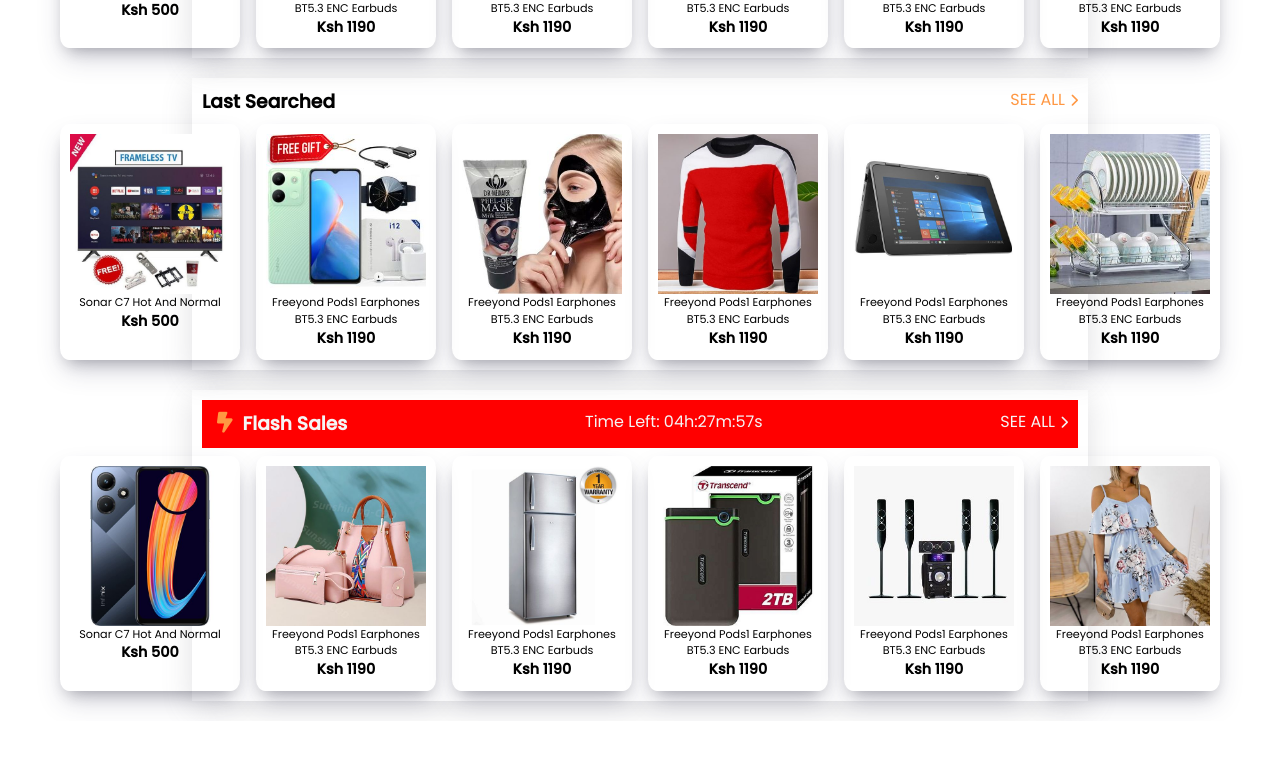
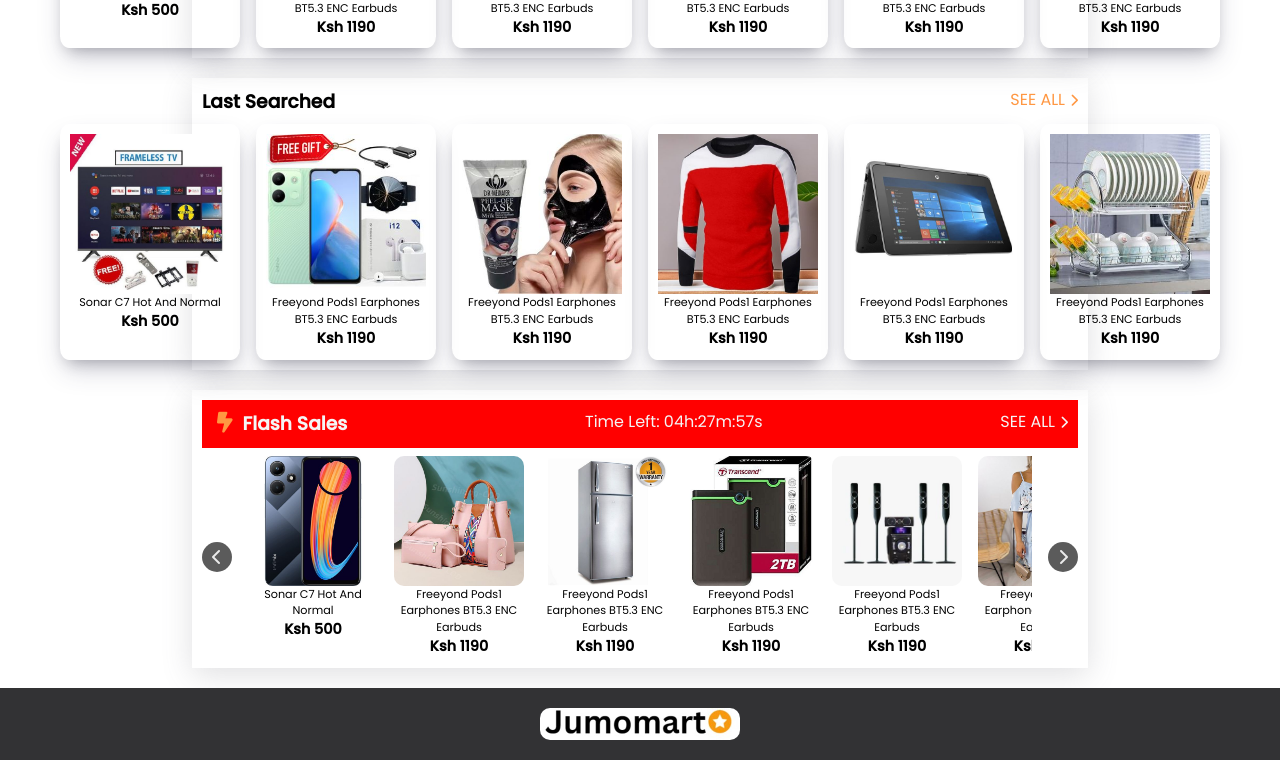
Before and after one commit to Nestamash/Jumomart2, a React (Vite) app: page / in a window 1280 px wide. Shown: the part 1037-1797 px from the top of the page. Before the commit the page ends 1758 px from the top, so only its background shows below. Built offline with nearby package versions, Linux system fonts and the light colour scheme.

Commit message:
added smooth slide in

```diff
--- a/src/App.jsx
+++ b/src/App.jsx
@@ -29,7 +29,7 @@
      <Lastviewed />
      <LastSearched />
      <FlashSale />
-     {/* <Footer /> */}
+     <Footer />
 
     </>
   )
--- a/src/layouts/footer/Footer.jsx
+++ b/src/layouts/footer/Footer.jsx
@@ -3,7 +3,7 @@
 const Footer = () => {
   return (
     <footer>
-        <h1>footer</h1>
+        <img src='/logo.jpeg' alt='logo' />
     </footer>
   )
 }
--- a/src/layouts/footer/footer.scss
+++ b/src/layouts/footer/footer.scss
@@ -1,6 +1,15 @@
 
 footer{
+    display: flex;
+    justify-content: center;
+    align-items: center;
     color: white;
     background-color: hsl(240,2%,20%);
     margin-top: auto;
+    padding: 20px;
+
+    img{
+        width: 200px;
+
+    }
 }
--- a/src/pages/category/Category.jsx
+++ b/src/pages/category/Category.jsx
@@ -77,7 +77,6 @@
                     <p>{image.text}</p>
                   </figcaption>
                 </article>
-
           );
         })
       }
--- a/src/pages/flashsale/FlashSale.jsx
+++ b/src/pages/flashsale/FlashSale.jsx
@@ -31,8 +31,34 @@
     url:'/images/dress2.jpg',
     title:'Freeyond Pods1 Earphones BT5.3 ENC Earbuds',
     price:'Ksh '+1190
+},
+{
+    url:'/images/dress2.jpg',
+    title:'Freeyond Pods1 Earphones BT5.3 ENC Earbuds',
+    price:'Ksh '+1190
+},
+{
+    url:'/images/dress2.jpg',
+    title:'Freeyond Pods1 Earphones BT5.3 ENC Earbuds',
+    price:'Ksh '+1190
+},
+{
+    url:'/images/dress2.jpg',
+    title:'Freeyond Pods1 Earphones BT5.3 ENC Earbuds',
+    price:'Ksh '+1190
+},
+{
+    url:'/images/dress2.jpg',
+    title:'Freeyond Pods1 Earphones BT5.3 ENC Earbuds',
+    price:'Ksh '+1190
 }
     ]
+    const scrollLeft = ()=>{
+    document.getElementById("slider1").scrollLeft -= 900;
+  }
+  const scrollRight = ()=>{
+    document.getElementById("slider1").scrollLeft += 900;
+  }
   return (
     <section className='lastviewed-container'>
         <div className='heading flash'>
@@ -42,11 +68,15 @@
             <i className="fa-solid fa-chevron-right"></i>
             </a>
         </div>
-        <div className='product-wrapper'>
+        <div className='flashsale-container'>
+        <button className='scroll-btn' onClick={scrollLeft} ><i className="fa-solid fa-chevron-left"></i></button>
+
+        <div className='flashsale-product-wrapper' id='slider1'>
+
             {
                 viewed.map(view=>{
                     return(
-                        <div className='card-wrapper'>
+                        <div className='flashsale-card-wrapper'>
                 <figure>
                     <img src={view.url} alt='/' />
                 </figure>
@@ -60,6 +90,8 @@
             }
 
         </div>
+        <button className='scroll-btn' onClick={scrollRight} ><i className="fa-solid fa-chevron-right"></i></button>
+        </div>
     </section>
   )
 }
--- a/src/pages/flashsale/flashsale.scss
+++ b/src/pages/flashsale/flashsale.scss
@@ -12,3 +12,31 @@
         color: hsl(27,100%,63%);
     }
 }
+.flashsale-container{
+    width: 100%;
+    display: flex;
+    justify-content: center;
+    align-items: center;
+    gap: 1rem;
+}
+#slider1{
+    overflow-x: auto;
+    scroll-behavior:smooth;
+}
+.flashsale-product-wrapper{
+    display: flex;
+    width: 100%;
+    gap: 1rem;
+    // background-color: red;
+
+    .flashsale-card-wrapper{
+        min-width: 130px;
+    }
+}
+
+@media (min-width:50em){
+    #slider1{
+        overflow-x: hidden;
+
+    }
+}
```
